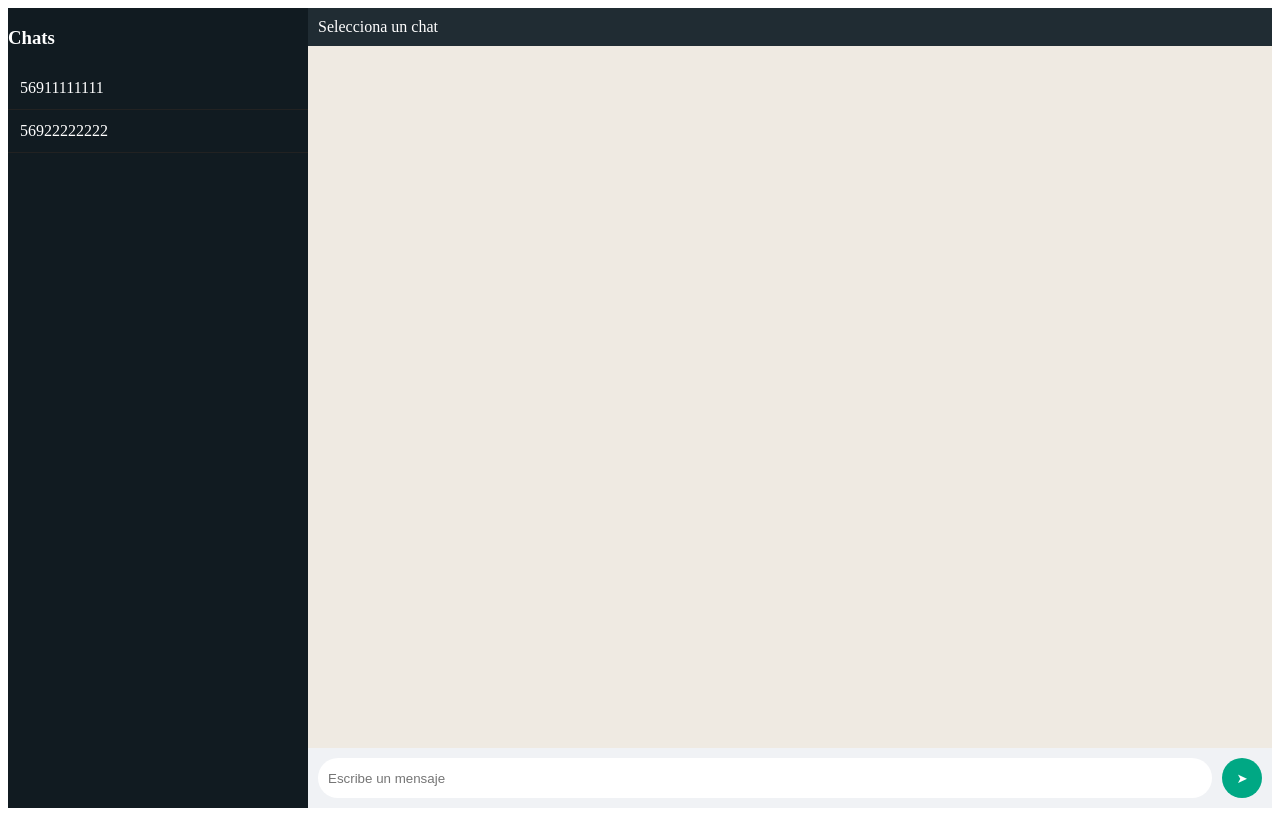
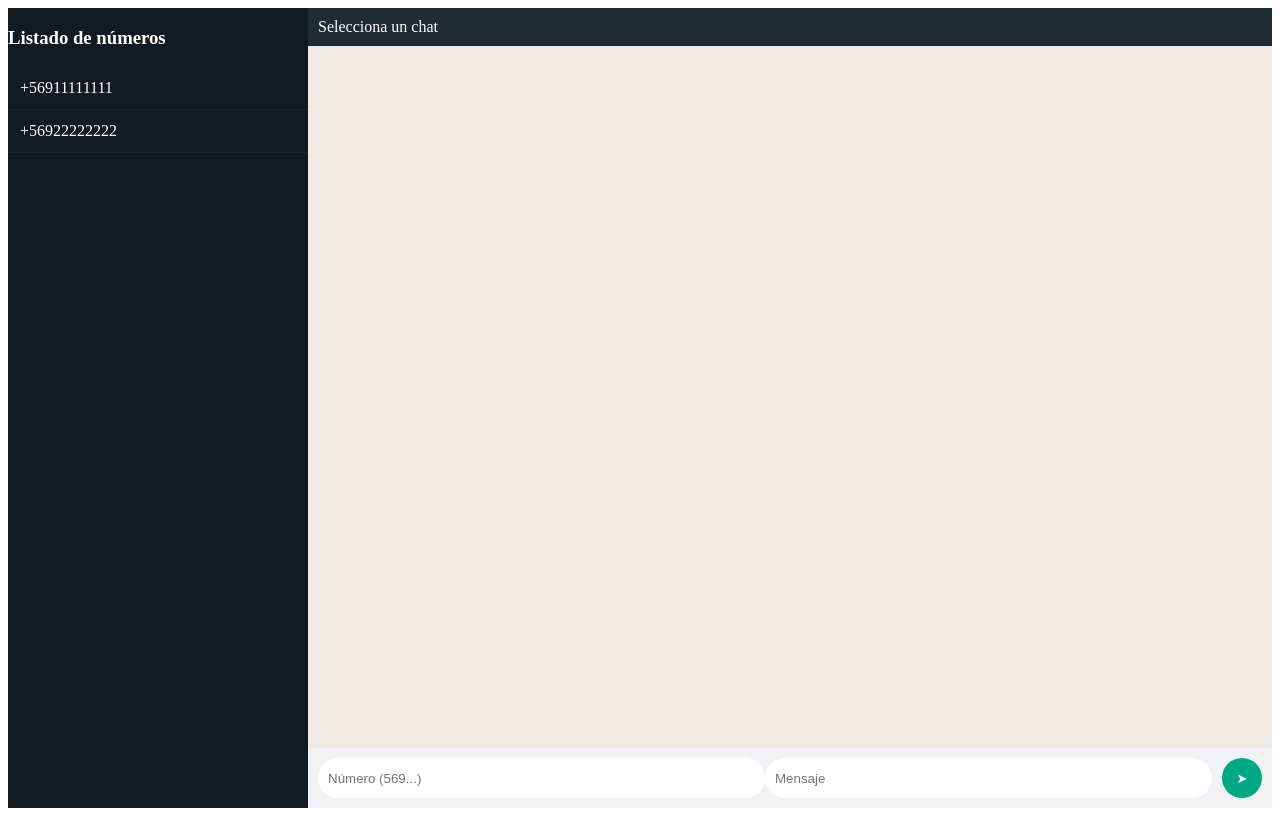
Before and after one commit to juaneljuampi/crmv1, a React (Vite) app: page / in a window 1280 px wide. Built offline with nearby package versions, Linux system fonts and the light colour scheme.

Commit message:
subiendo mejoras

```diff
--- a/src/App.tsx
+++ b/src/App.tsx
@@ -1,44 +1,8 @@
-import { useState } from "react";
-import Sidebar from "./components/Sidebar";
-import ChatWindow from "./components/ChatWindow";
-import MessageInput from "./components/MessageInput";
+import Home from "./pages/Home";
+import "./styles/chat.css";
 
 function App() {
-  const [conversations] = useState([
-    { number: "56911111111" },
-    { number: "56922222222" }
-  ]);
-
-  const [selectedChat, setSelectedChat] = useState<any>(null);
-  const [messages, setMessages] = useState<any[]>([]);
-
-  const handleSelectChat = (chat: any) => {
-    setSelectedChat(chat);
-    setMessages([]); // aquí después puedes cargar desde backend
-  };
-
-  const handleSend = (text: string) => {
-    const newMessage = { text, fromMe: true };
-    setMessages((prev) => [...prev, newMessage]);
-  };
-
-  return (
-    <div className="app">
-      <Sidebar
-        conversations={conversations}
-        onSelect={handleSelectChat}
-      />
-
-      <div style={{ flex: 1, display: "flex", flexDirection: "column" }}>
-        <ChatWindow
-          messages={messages}
-          selectedChat={selectedChat}
-        />
-
-        <MessageInput onSend={handleSend} />
-      </div>
-    </div>
-  );
+  return <Home />;
 }
 
 export default App;
--- a/src/components/ChatWindow.tsx
+++ b/src/components/ChatWindow.tsx
@@ -1,14 +1,27 @@
+import { useEffect, useState } from "react";
+
 type Props = {
-  messages: any[];
-  selectedChat: any;
+  chatId: number | null;
+  refresh: number;
 };
 
-export default function ChatWindow({ messages, selectedChat }: Props) {
+export default function ChatWindow({ chatId, refresh }: Props) {
+  const [messages, setMessages] = useState<any[]>([]);
+
+  useEffect(() => {
+    if (!chatId) return;
+
+    // 🔌 AQUÍ LLAMAS TU BACKEND
+    fetch(`https://TU-BACKEND.com/messages/${chatId}`)
+      .then(res => res.json())
+      .then(data => setMessages(data));
+  }, [chatId, refresh]);
+
   return (
     <div className="chat-window">
 
       <div className="chat-header">
-        {selectedChat ? selectedChat.number : "Selecciona un chat"}
+        {chatId ? `Chat ${chatId}` : "Selecciona un chat"}
       </div>
 
       <div className="messages">
--- a/src/components/MessageInput.tsx
+++ b/src/components/MessageInput.tsx
@@ -1,24 +1,44 @@
 import { useState } from "react";
 
 type Props = {
-  onSend: (text: string) => void;
+  chatId: number | null;
+  onMessageSent: () => void;
 };
 
-export default function MessageInput({ onSend }: Props) {
-  const [text, setText] = useState("");
+export default function MessageInput({ chatId, onMessageSent }: Props) {
+  const [number, setNumber] = useState("");
+  const [message, setMessage] = useState("");
 
-  const handleSend = () => {
-    if (!text.trim()) return;
-    onSend(text);
-    setText("");
+  const handleSend = async () => {
+    if (!number || !message) return;
+
+    await fetch("https://TU-BACKEND.com/send", {
+      method: "POST",
+      headers: {
+        "Content-Type": "application/json"
+      },
+      body: JSON.stringify({
+        number,
+        message
+      })
+    });
+
+    setMessage("");
+    onMessageSent();
   };
 
   return (
     <div className="input-container">
       <input
-        value={text}
-        onChange={(e) => setText(e.target.value)}
-        placeholder="Escribe un mensaje"
+        placeholder="Número (569...)"
+        value={number}
+        onChange={(e) => setNumber(e.target.value)}
+      />
+
+      <input
+        placeholder="Mensaje"
+        value={message}
+        onChange={(e) => setMessage(e.target.value)}
       />
 
       <button onClick={handleSend}>➤</button>
--- a/src/components/Sidebar.tsx
+++ b/src/components/Sidebar.tsx
@@ -1,22 +1,20 @@
 type Props = {
-  conversations: any[];
-  onSelect: (chat: any) => void;
+  onSelect: (chatId: number) => void;
 };
 
-export default function Sidebar({ conversations, onSelect }: Props) {
+export default function Sidebar({ onSelect }: Props) {
   return (
     <div className="sidebar">
-      <h3>Chats</h3>
+      <h3>Listado de números</h3>
 
-      {conversations.map((c, i) => (
-        <div
-          key={i}
-          className="contact"
-          onClick={() => onSelect(c)}
-        >
-          {c.number}
-        </div>
-      ))}
+      {/* EJEMPLO (puedes traer esto del backend después) */}
+      <div className="contact" onClick={() => onSelect(1)}>
+        +56911111111
+      </div>
+
+      <div className="contact" onClick={() => onSelect(2)}>
+        +56922222222
+      </div>
     </div>
   );
 }
--- a/src/pages/Home.tsx
+++ b/src/pages/Home.tsx
@@ -4,38 +4,20 @@ import ChatWindow from "../components/ChatWindow";
 import MessageInput from "../components/MessageInput";
 
 export default function Home() {
-  const [conversations] = useState([
-    { number: "56911111111" },
-    { number: "56922222222" }
-  ]);
-
-  const [selectedChat, setSelectedChat] = useState<any>(null);
-  const [messages, setMessages] = useState<any[]>([]);
-
-  const handleSelectChat = (chat: any) => {
-    setSelectedChat(chat);
-    setMessages([]);
-  };
-
-  const handleSend = (text: string) => {
-    const newMessage = { text, fromMe: true };
-    setMessages((prev) => [...prev, newMessage]);
-  };
+  const [selectedChat, setSelectedChat] = useState<number | null>(null);
+  const [refresh, setRefresh] = useState(0);
 
   return (
     <div className="app">
-      <Sidebar
-        conversations={conversations}
-        onSelect={handleSelectChat}
-      />
+      <Sidebar onSelect={setSelectedChat} />
 
       <div style={{ flex: 1, display: "flex", flexDirection: "column" }}>
-        <ChatWindow
-          messages={messages}
-          selectedChat={selectedChat}
+        <ChatWindow chatId={selectedChat} refresh={refresh} />
+
+        <MessageInput
+          chatId={selectedChat}
+          onMessageSent={() => setRefresh(prev => prev + 1)}
         />
-
-        <MessageInput onSend={handleSend} />
       </div>
     </div>
   );
```
